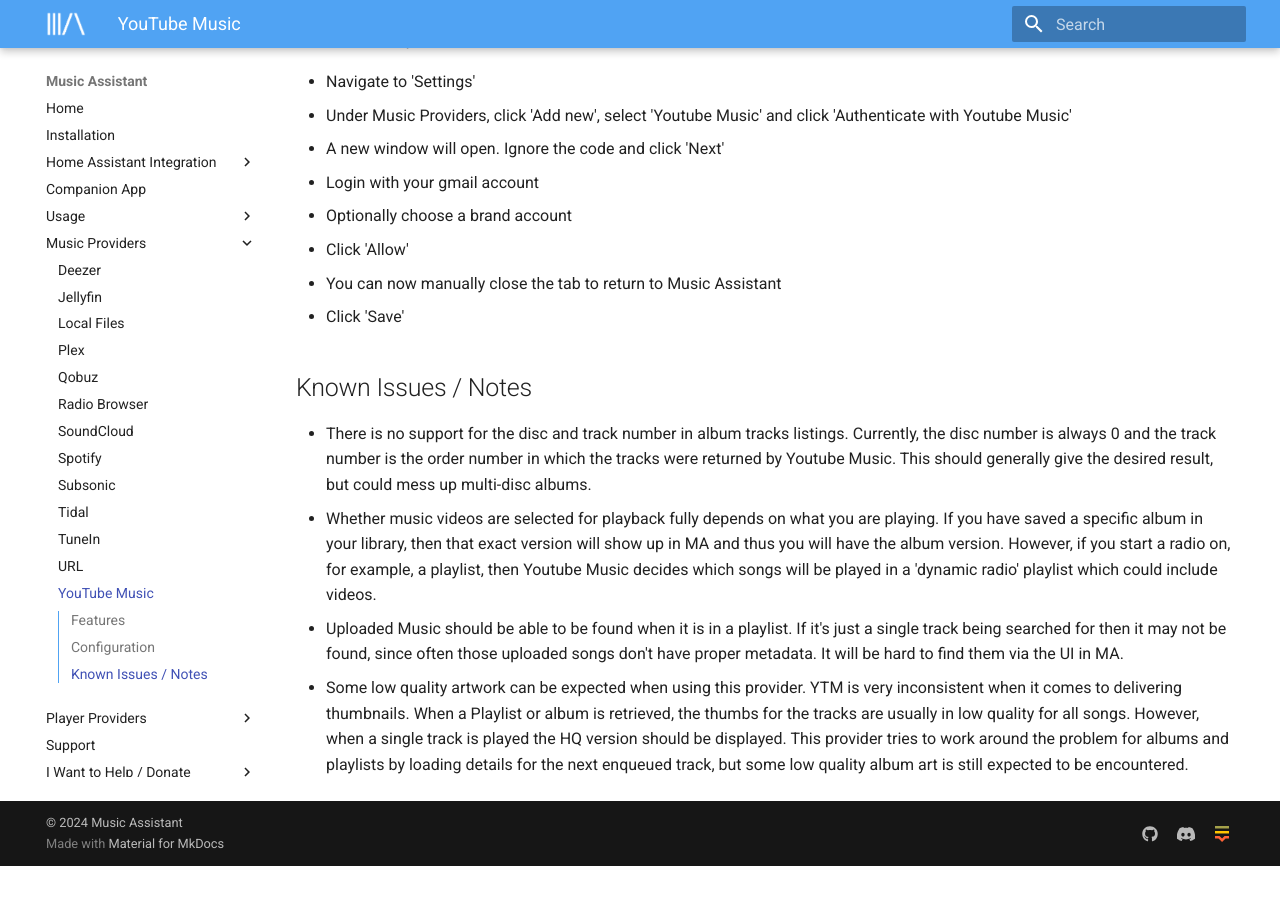
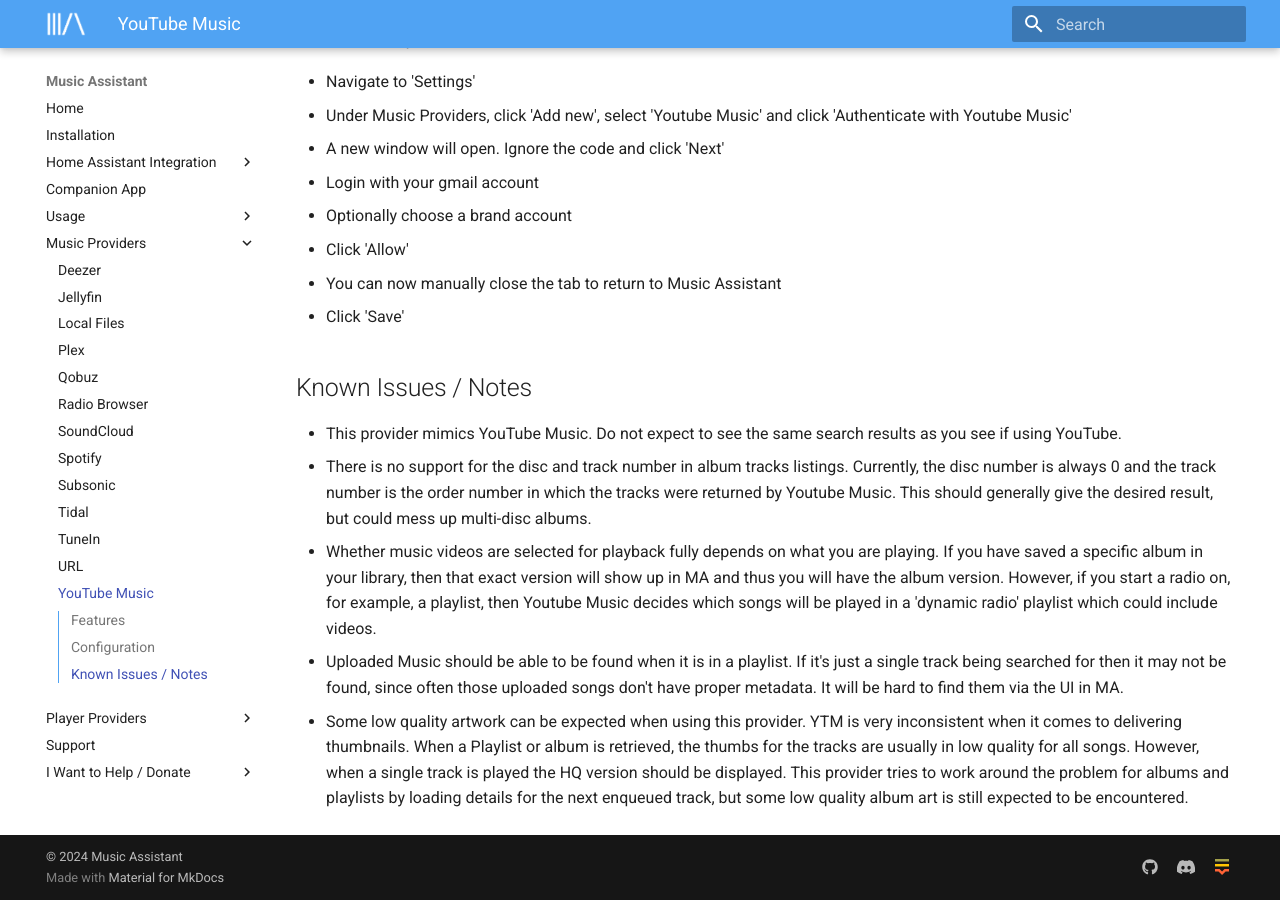
Before and after one commit to pwbriggs/music-assistant.github.io, an MkDocs documentation site: the page built from docs/music-providers/youtube-music.md, in a window 1280 px wide and 900 px high, scrolled down 685 px. Built offline with MkDocs 1.6.1 and Material for MkDocs 9.7.7, drawn with Linux system fonts in a browser that asks for light colours; before the commit the page ends 1551 px from its top, so only the background shows below that.

Commit message:
Clarify this provider is for YTM not YT.

```diff
--- a/docs/music-providers/youtube-music.md
+++ b/docs/music-providers/youtube-music.md
@@ -27,6 +27,7 @@
 
 ## Known Issues / Notes
 
+- This provider mimics YouTube Music. Do not expect to see the same search results as you see if using YouTube.
 - There is no support for the disc and track number in album tracks listings. Currently, the disc number is always 0 and the track number is the order number in which the tracks were returned by Youtube Music. This should generally give the desired result, but could mess up multi-disc albums.
 - Whether music videos are selected for playback fully depends on what you are playing. If you have saved a specific album in your library, then that exact version will show up in MA and thus you will have the album version. However, if you start a radio on, for example, a playlist, then Youtube Music decides which songs will be played in a 'dynamic radio' playlist which could include videos.
 - Uploaded Music should be able to be found when it is in a playlist. If it's just a single track being searched for then it may not be found, since often those uploaded songs don't have proper metadata. It will be hard to find them via the UI in MA.
```
